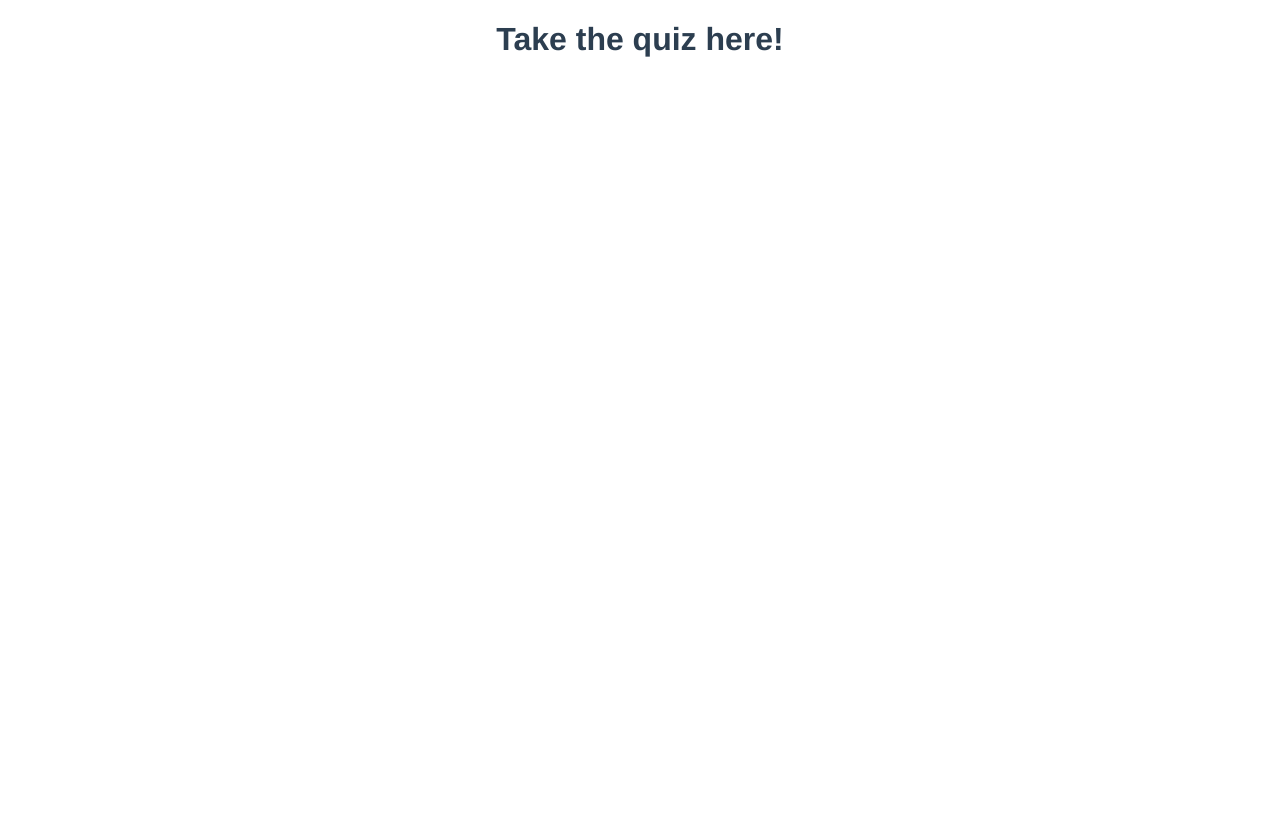
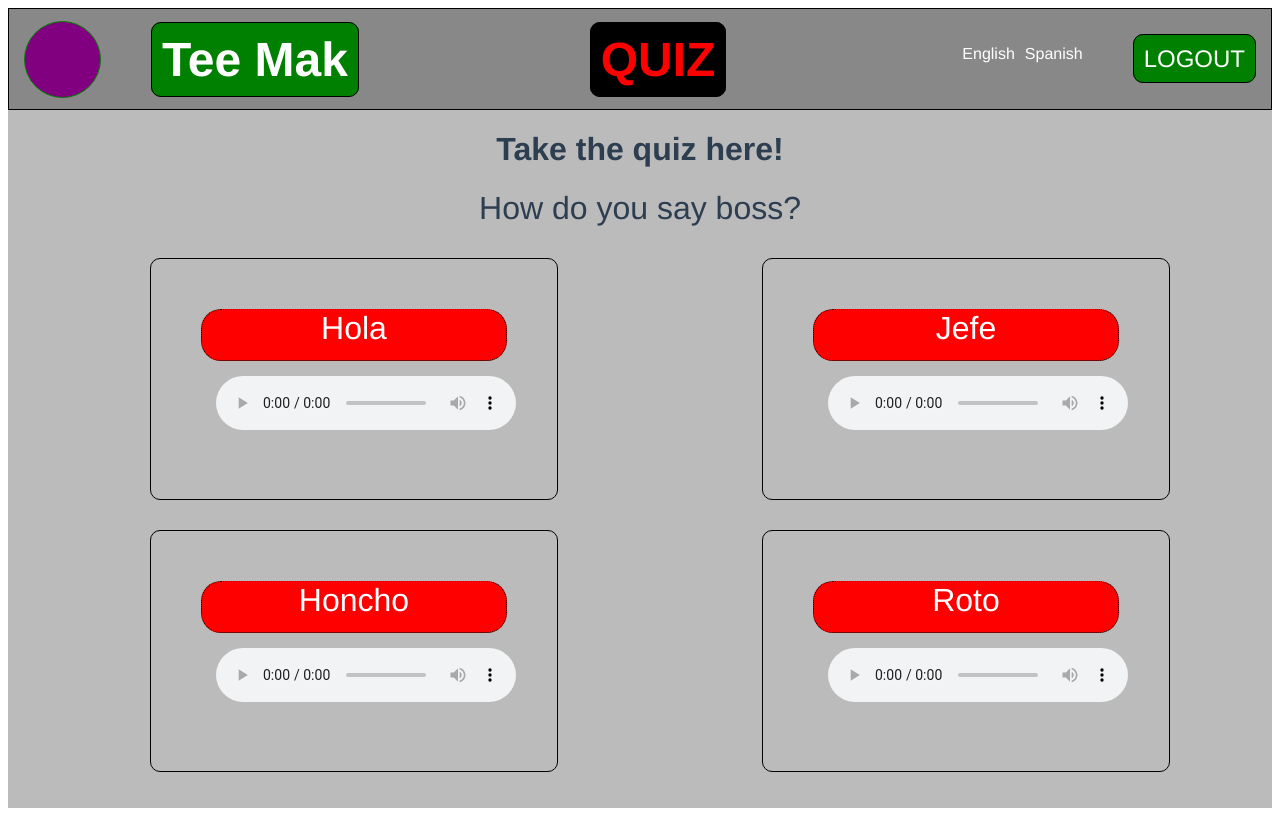
Before and after one commit to BAAMOSK/MERN-projects, a Vue app in the folder quiz/: page /#/quiz in a window 1280 px wide. Built offline with nearby package versions, Linux system fonts and the light colour scheme.

Commit message:
quiz looks good

```diff
--- a/quiz/src/components/Navbar.vue
+++ b/quiz/src/components/Navbar.vue
@@ -2,7 +2,11 @@
     <div class="nav">
         <div class="left">
             <h1 class="logo"></h1>
-            <h1 class="user">{{ name }}</h1>
+            <h1 class="user">
+              <router-link to='/dashboard'>
+                {{ name }}
+              </router-link>
+            </h1>
         </div>
 
             <h1 v-if="learn">
--- a/quiz/src/components/Quiz.vue
+++ b/quiz/src/components/Quiz.vue
@@ -1,9 +1,84 @@
 <template>
-    <div>
+    <div class="quiz-container">
+        <Navbar />
         <h1>Take the quiz here!</h1>
+
+        <div class="question">
+          {{ question }}
+        </div>
+
+        <div>
+          <ul class="answers">
+            <div class="answers-container">
+              <li>Hola</li>
+              <audio controls>
+              </audio>
+            </div>
+            <div class="answers-container">
+              <li>Jefe</li>
+              <audio controls>
+              </audio>
+            </div>
+            <div class="answers-container">
+              <li>Honcho</li>
+              <audio controls>
+              </audio>
+            </div>
+            <div class="answers-container">
+              <li>Roto</li>
+              <audio controls>
+              </audio>
+            </div>
+          </ul>
+        </div>
     </div>
 </template>
 
 <script>
+  import Navbar from './Navbar'
+
+  export default {
+    components: {
+      'Navbar': Navbar
+    },
+    data () {
+      return {
+        learn: false,
+        question: 'How do you say boss?'
+      }
+    }
+  }
 
 </script>
+
+<style>
+  .quiz-container {
+    background: #bbb;
+    height: 100vh;
+  }
+  .question {
+    font-size: 2em;
+  }
+  .answers {
+    display: grid;
+    grid-template-columns: 1fr 1fr;
+  }
+  .answers-container {
+    width: 50%;
+    justify-self: center;
+    border: 1px solid black;
+    border-radius: 10px;
+    padding: 50px;
+    margin: 15px;
+  }
+  .answers-container li {
+    font-size: 2em;
+    background: red;
+    border: 1px dotted black;
+    border-radius: 20px;
+    height: 50px;
+  }
+  audio {
+    margin: 15px;
+  }
+</style>
```
